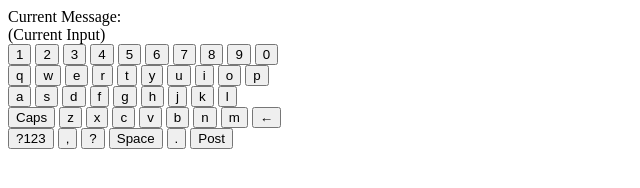
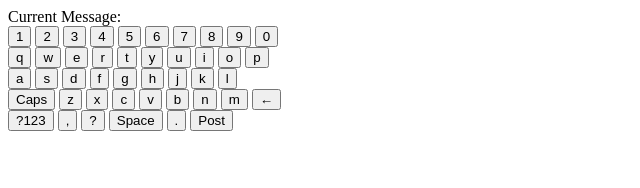
Before and after one commit to kuman514/MobileKeyboardJS, a website built with webpack: page index.html in a window 1280 px wide. Shown: the whole page, without its empty margins (0-640 px from the left). Built offline with nearby package versions, Linux system fonts and the light colour scheme.

Commit message:
Removed current input indicator

```diff
--- a/index.html
+++ b/index.html
@@ -18,9 +18,6 @@
     </div>
 
     <div class="Keyboard">
-      <div id="CurrentInput">
-        (Current Input)
-      </div>
       <div class="KeyboardFirstLine">
         <button id="Key1">
           1
--- a/js/Keyboard.js
+++ b/js/Keyboard.js
@@ -19,9 +19,6 @@ export default class Keyboard extends Component {
       converted: false,
       shifted: false
     };
-
-    // Current input indicator
-    // ...
 
     // Array of Key Components
     const keyIds = [
```
